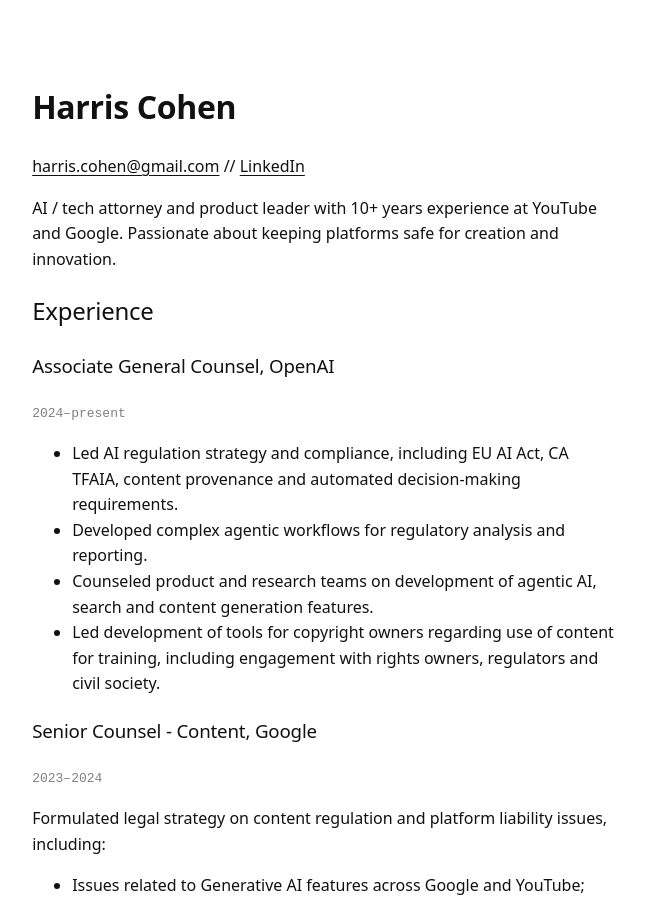
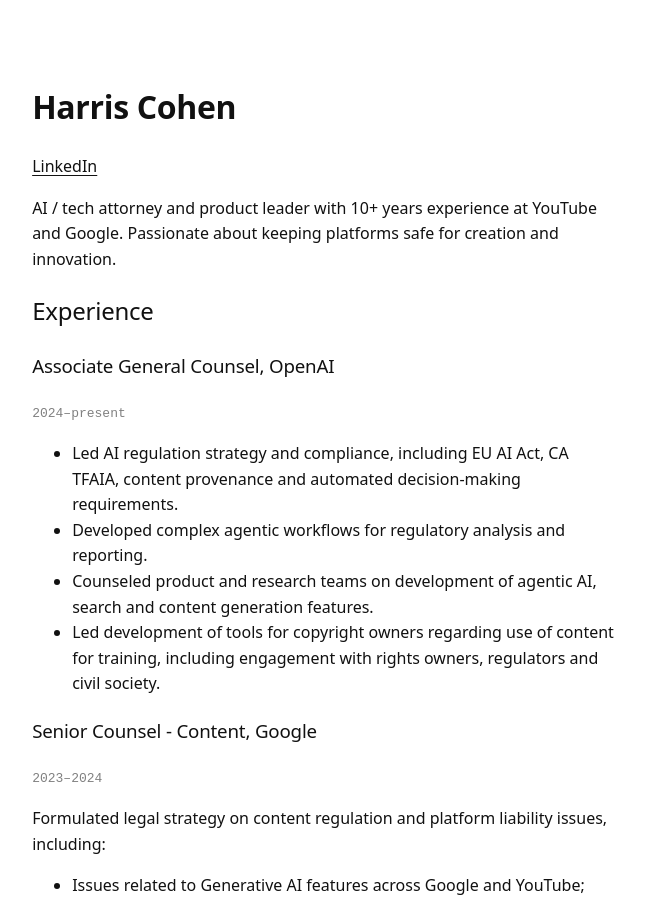
Before and after one commit to harriscohen-lab/hlc.fyi, a Jekyll site: the page built from index.md, in a window 1280 px wide and 900 px high. Shown: the whole window, without its empty margins (315-960 px from the left). Built offline with Jekyll 4.4.1, drawn with Linux system fonts in a browser that asks for light colours.

Commit message:
Update index.md

```diff
--- a/index.md
+++ b/index.md
@@ -5,7 +5,7 @@ title: CV
 
 # Harris Cohen
 
-[harris.cohen@gmail.com](mailto:harris.cohen@gmail.com) // [LinkedIn](https://www.linkedin.com/in/harrislco/)
+[LinkedIn](https://www.linkedin.com/in/harrislco/)
 
 AI / tech attorney and product leader with 10+ years experience at YouTube and Google. Passionate about keeping platforms safe for creation and innovation.
 
```
